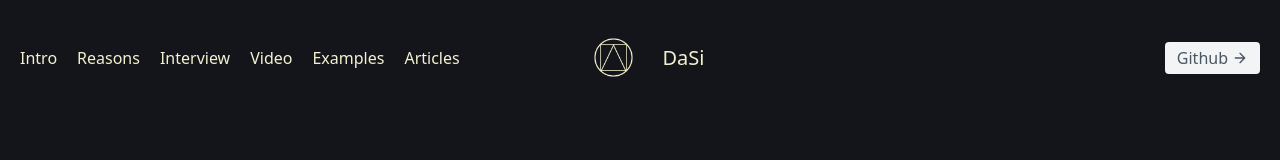
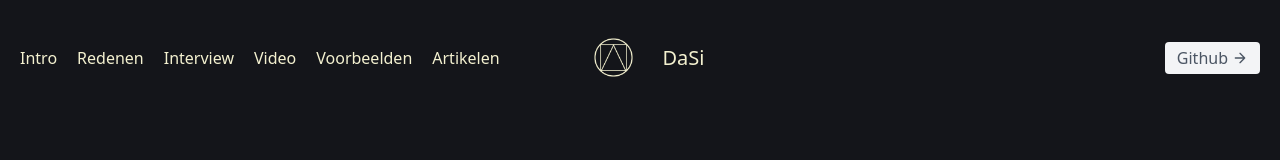
Before and after one commit to D-Abdi/UX-Laws, a Vue app: page / in a window 1280 px wide. Shown: the top 160 px of the page. Built offline with nearby package versions, Linux system fonts and the light colour scheme.

Commit message:
Vertaal nav items

```diff
--- a/src/components/Navigation.vue
+++ b/src/components/Navigation.vue
@@ -20,7 +20,7 @@
         <a
           class="intro Hero mr-5 hover:text-gray-900 nav-link cursor-pointer"
           v-scroll-to="'#Reasons'"
-          ><span class="reasons Reasons">Reasons</span></a
+          ><span class="reasons Reasons">Redenen</span></a
         >
         <a
           class="mr-5 hover:text-gray-900 nav-link cursor-pointer"
@@ -35,12 +35,12 @@
         <a
           class="mr-5 hover:text-gray-900 nav-link cursor-pointer"
           v-scroll-to="'#Examples'"
-          ><span class="examples Examples">Examples</span></a
+          ><span class="examples Examples">Voorbeelden</span></a
         >
         <a
           class="hover:text-gray-900 nav-link cursor-pointer"
           v-scroll-to="'#Articles'"
-          ><span class="articles Articles">Articles</span></a
+          ><span class="articles Articles">Artikelen</span></a
         >
       </nav>
       <a
```
